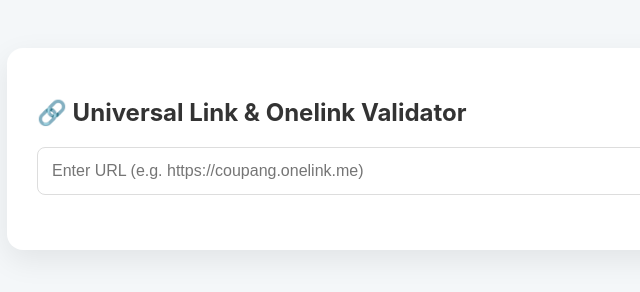
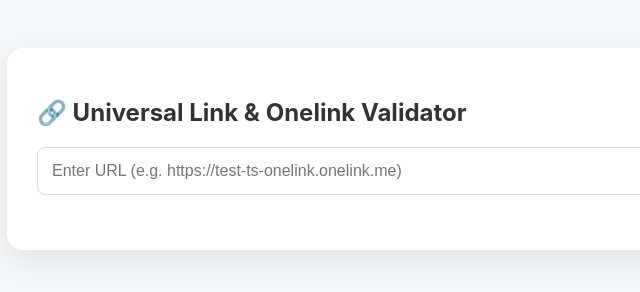
Before and after one commit to jen-huang-appier/OU_Check, a website: page public/index.html in a window 1280 px wide. Shown: the full height of the page, 103-743 px from the left. Drawn offline with Linux system fonts and the light colour scheme.

Commit message:
fix: example

```diff
--- a/public/index.html
+++ b/public/index.html
@@ -10,7 +10,7 @@
 <div class="card">
     <h2>🔗 Universal Link & Onelink Validator</h2>
     <div class="input-row">
-        <input type="text" id="urlInput" placeholder="Enter URL (e.g. https://coupang.onelink.me)">
+        <input type="text" id="urlInput" placeholder="Enter URL (e.g. https://test-ts-onelink.onelink.me)">
         <button onclick="check()">Validate Now</button>
     </div>
 
```
